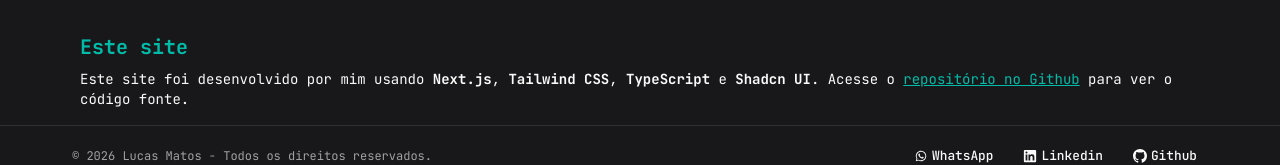
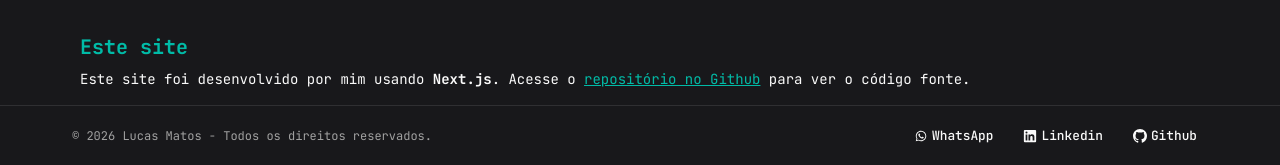
Before and after one commit to Lucasmm016/lucas-profile, a Next.js app: page / in a window 1280 px wide. Shown: the part 3448-3613 px from the top of the page. Built offline with nearby package versions, Linux system fonts and the light colour scheme.

Commit message:
style: ajusta texto na seção "Este site" mantendo informação somente sobre o Next.js utilizado;

```diff
--- a/app/page.tsx
+++ b/app/page.tsx
@@ -141,8 +141,7 @@ export default function Home() {
 						<div className="flex flex-col gap-2">
 							<h3 className="text-primary text-xl font-bold">Este site</h3>
 							<p className="text-sm">
-								Este site foi desenvolvido por mim usando <b>Next.js</b>, <b>Tailwind CSS</b>,{' '}
-								<b>TypeScript</b> e <b>Shadcn UI</b>. Acesse o{' '}
+								Este site foi desenvolvido por mim usando <b>Next.js</b>. Acesse o{' '}
 								<a
 									href="https://github.com/Lucasmm016/lucas-profile"
 									target="_blank"
```
